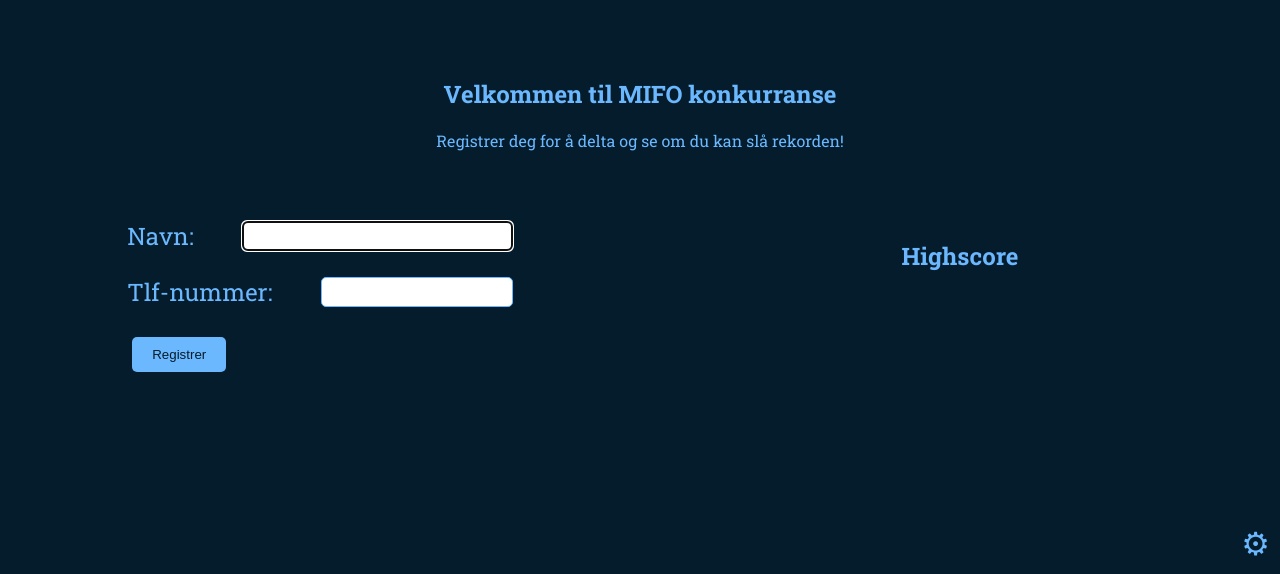
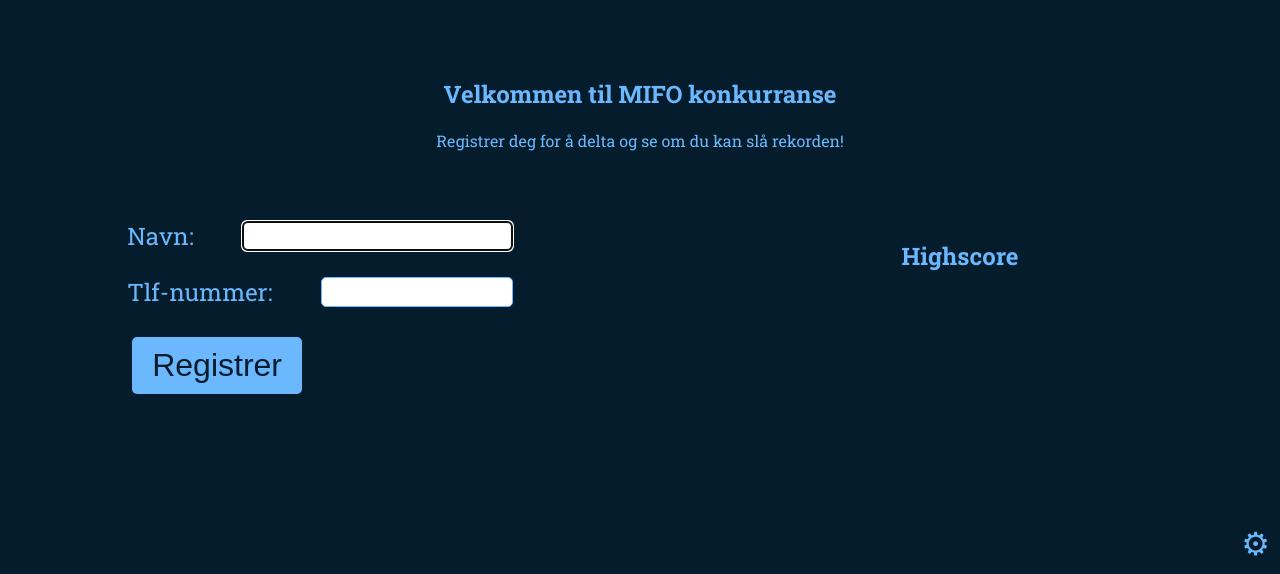
Before and after one commit to zulumike/timecomp, a plain HTML site: page index.html in a window 1280 px wide. Shown: the part 226-800 px from the top of the page. Drawn offline with Linux system fonts and the light colour scheme.

Commit message:
register button style

```diff
--- a/style.css
+++ b/style.css
@@ -89,9 +89,9 @@ button {
     margin-right: 1em;
 }
 
-/* #registrationForm label {
-    font-size: 1.5em;
-} */
+#registration button {
+    font-size: 2em;
+}
 
 #highscore {
     margin: 5px;
```
